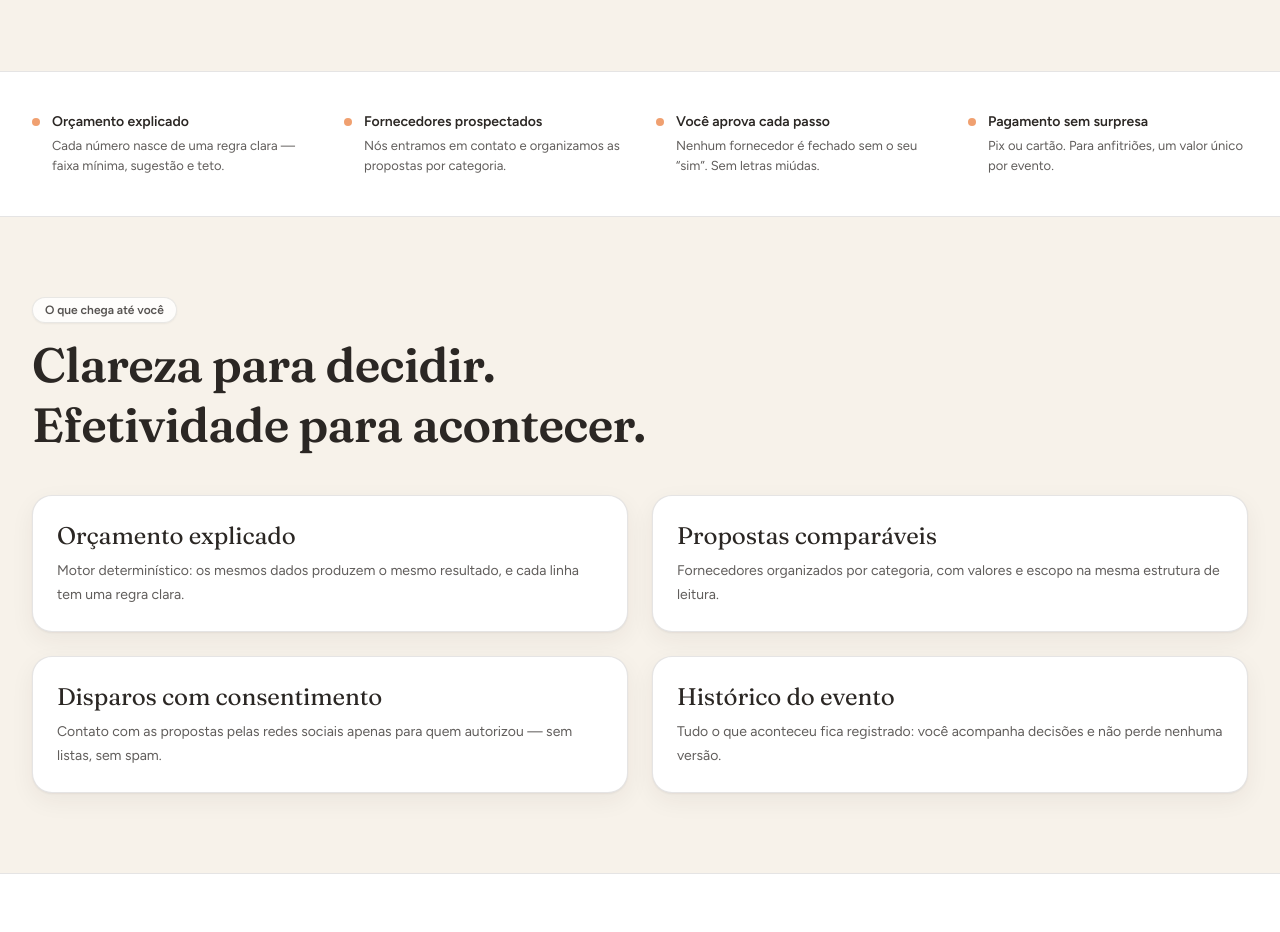
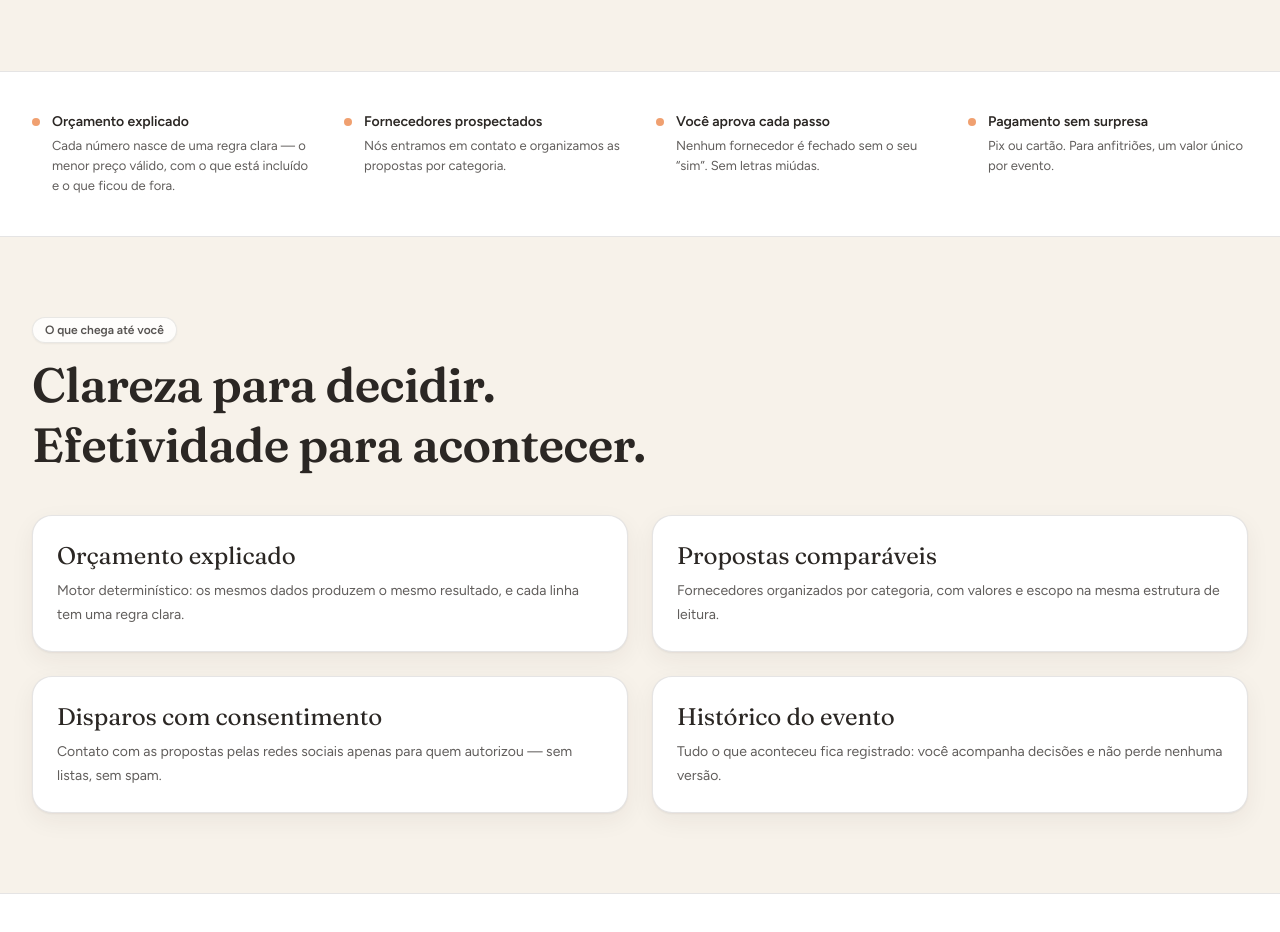
Before and after one commit to Padecodigo/EventeIA, a Next.js app: page /como-funciona in a window 1280 px wide. Shown: the part 940-1872 px from the top of the page. Built offline with nearby package versions, Linux system fonts and the light colour scheme; no server answers.

Commit message:
fix(copy): trust strip reflete orçamento único de menor preço

```diff
--- a/components/marketing/trust-strip.tsx
+++ b/components/marketing/trust-strip.tsx
@@ -1,7 +1,7 @@
 const TRUST_ITEMS = [
   {
     title: "Orçamento explicado",
-    text: "Cada número nasce de uma regra clara — faixa mínima, sugestão e teto.",
+    text: "Cada número nasce de uma regra clara — o menor preço válido, com o que está incluído e o que ficou de fora.",
   },
   {
     title: "Fornecedores prospectados",
```
